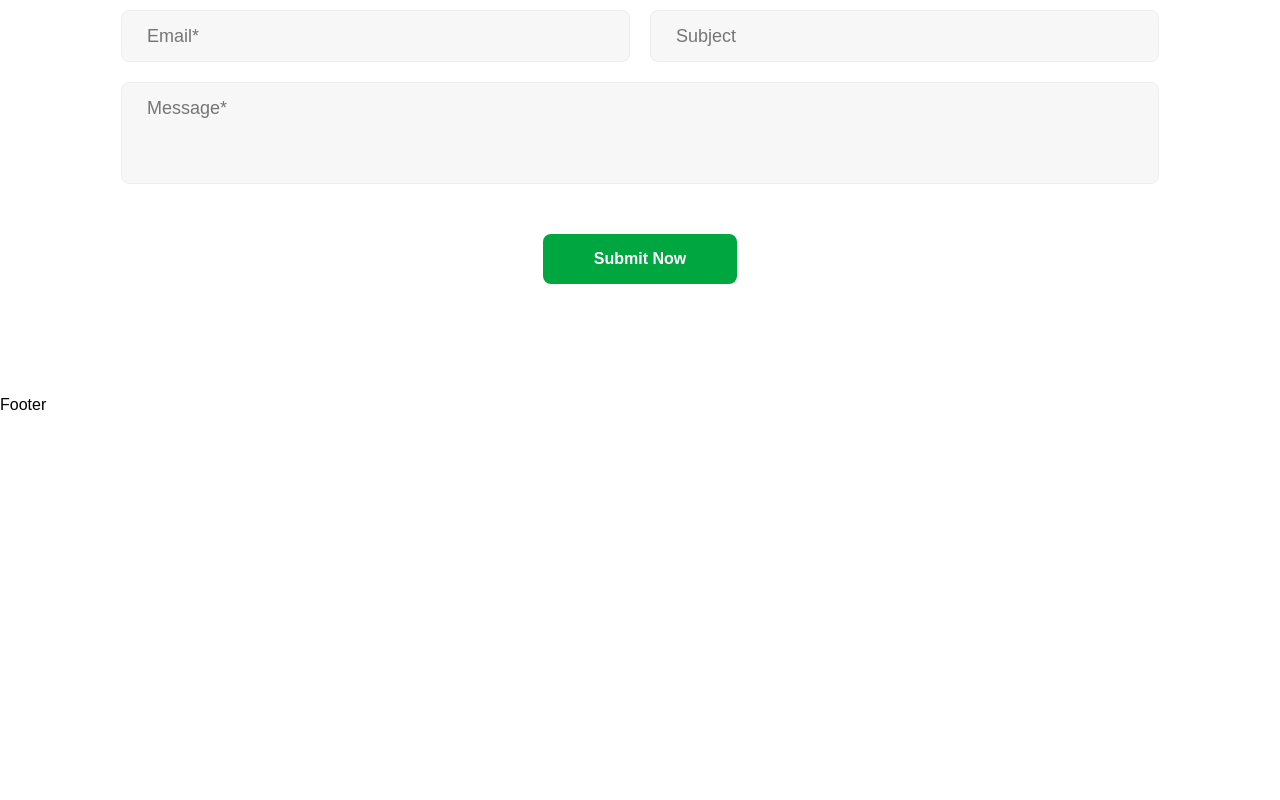
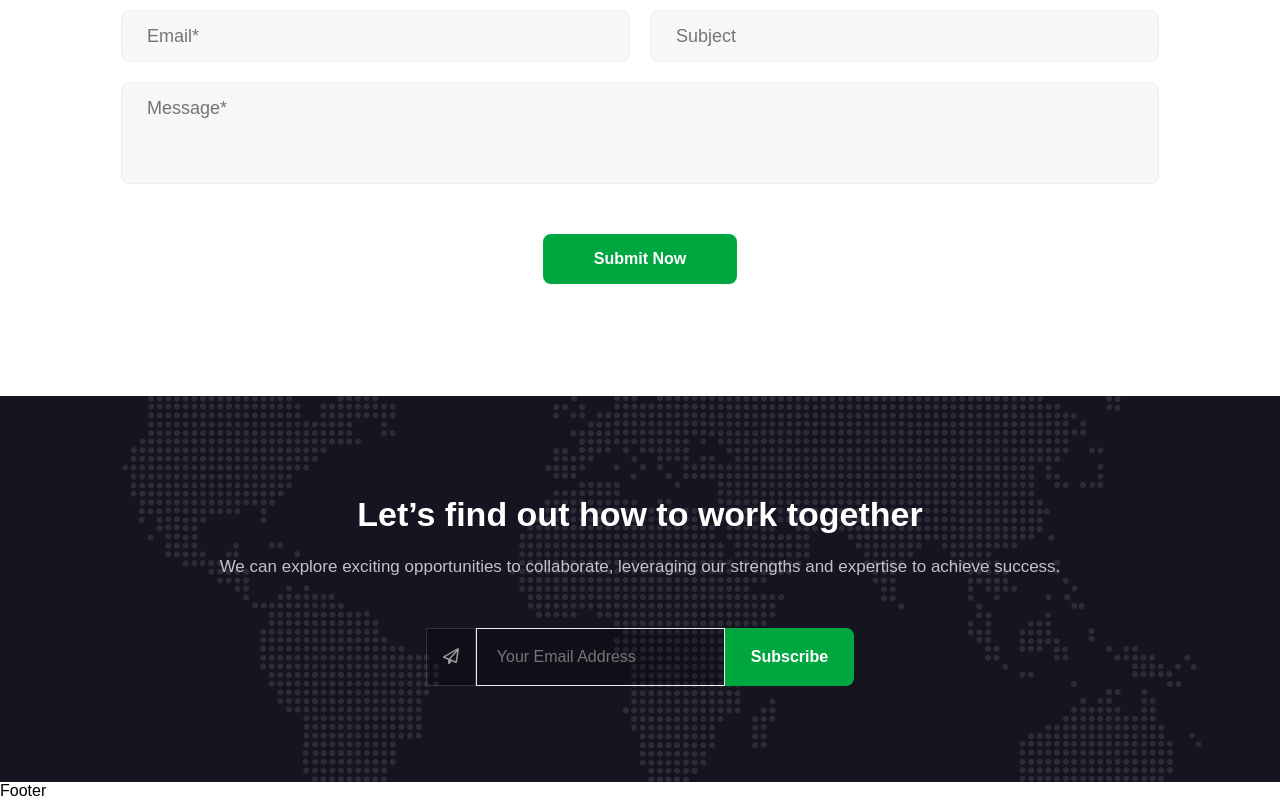
Before and after one commit to Son-Tr/corp-vision, a React (Create React App) app: page / in a window 1280 px wide. Shown: the part 7462-8262 px from the top of the page. Before the commit the page ends 7876 px from the top, so only its background shows below. Built offline with nearby package versions, Linux system fonts and the light colour scheme.

Commit message:
complete get email component

```diff
--- a/src/components/ContactUs/FormInput.js
+++ b/src/components/ContactUs/FormInput.js
@@ -5,20 +5,22 @@ const input = [
     {
         type: "text",
         placeholder: "Name",
+        name: "name"
     },
     {
         type: "number",
         placeholder: "Your Phone Number",
-
+        name: "phone"
     },
     {
         type: "email",
         placeholder: "Email*",
-
+        name: "email"
     },
     {
         type: "text",
         placeholder: "Subject",
+        name: "subject"
     },
 ]
 
@@ -34,12 +36,13 @@ const FormInput = () => {
                 </p>
             </div>
             <form className="form-input" >
-                {input.map(({ type, placeholder }, index) => {
+                {input.map(({ type, placeholder, name }, index) => {
                     return (
                         <input
                             className='input'
                             key={index}
                             type={type}
+                            name={name}
                             required
                             placeholder={placeholder} />
                     )
--- /dev/null
+++ b/src/components/GetEmail/GetEmail.js
@@ -0,0 +1,36 @@
+import React from 'react'
+import "./GetEmail.scss"
+import { FontAwesomeIcon } from '@fortawesome/react-fontawesome'
+import { faPaperPlane } from '@fortawesome/free-regular-svg-icons'
+
+
+const GetEmail = () => {
+    return (
+        <div className='get-email'>
+            <div className="container">
+                <div className="get-email-title">
+                    <h2 className="title-big">
+                        Let’s find out how to work together
+                    </h2>
+                    <p className="p-content">
+                        We can explore exciting opportunities to collaborate, leveraging our strengths and expertise to achieve success.
+                    </p>
+                </div>
+                <form className="group-input">
+                    <div className="icon">
+                        <FontAwesomeIcon icon={faPaperPlane} />
+                    </div>
+                    <input
+                        type="email"
+                        name='email'
+                        placeholder='Your Email Address'
+                        required />
+                    <button className='btn'>Subscribe</button>
+                </form>
+            </div>
+
+        </div>
+    )
+}
+
+export default GetEmail
--- /dev/null
+++ b/src/components/GetEmail/GetEmail.scss
@@ -0,0 +1,63 @@
+@import "../../styles/mixins";
+@import "../../styles/variables";
+
+.get-email {
+    padding: 3rem 0;
+    text-align: center;
+    background-color: #151421;
+    background-position: center;
+    background-repeat: no-repeat;
+    background-image: url("../../assets/img/map.png");
+
+    .container {
+        @include container-styles;
+
+        .title-big {
+            color: #fff;
+        }
+
+        .p-content {
+            color: #eee;
+            margin-top: 1rem;
+        }
+
+        // group-input styles
+        .group-input {
+            margin-top: 3rem;
+            @include flex(center, center, row);
+
+            .icon {
+                color: #999;
+                background-color: rgba(0, 0, 0, 0.25);
+                border: 1px solid rgba(255, 255, 255, 0.15);
+                line-height: 1.75rem;
+                @include padding(14, 16, 14, 16);
+                svg {
+                    width: 1rem;
+                    height: 1rem;
+                }
+            }
+
+            input {
+                outline: none;
+                color: #999;
+                font-size: 1rem;
+                border-left: none;
+                padding: 14px 20px;
+                line-height: 1.75rem;
+                background: var(--bg-color);
+                background-color: rgba(0, 0, 0, 0.2);
+                border-color: rgba(255, 255, 255, 0.15);
+                border: 1px solid var(--border-color-light);
+            }
+
+            .btn {
+                margin-top: 0;
+                line-height: 1.75rem;
+                border-top-left-radius: 0;
+                border-bottom-left-radius: 0;
+                @include padding(14, 25, 14, 25);
+            }
+        }
+    }
+}
--- a/src/pages/HomePage.js
+++ b/src/pages/HomePage.js
@@ -9,6 +9,7 @@ import Industries from '../components/Industries/Industries'
 import AboutComponent from '../components/AboutComponent/AboutComponent'
 import Team from '../components/Team/Team'
 import ContactUs from '../components/ContactUs/ContactUs'
+import GetEmail from '../components/GetEmail/GetEmail'
 
 const HomePage = () => {
   return (
@@ -23,6 +24,7 @@ const HomePage = () => {
       <Solutions />
       <Team />
       <ContactUs />
+      <GetEmail/>
     </>
   )
 }
```
